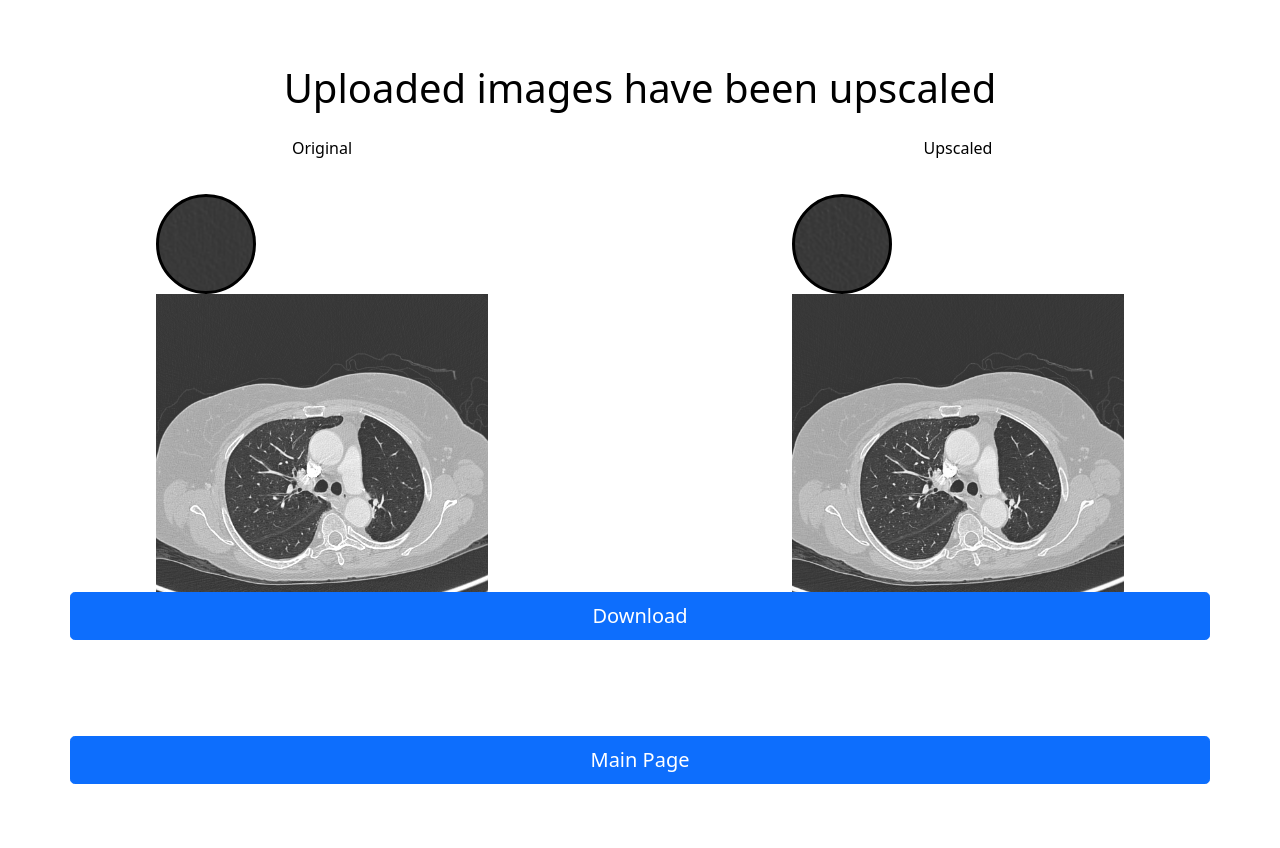
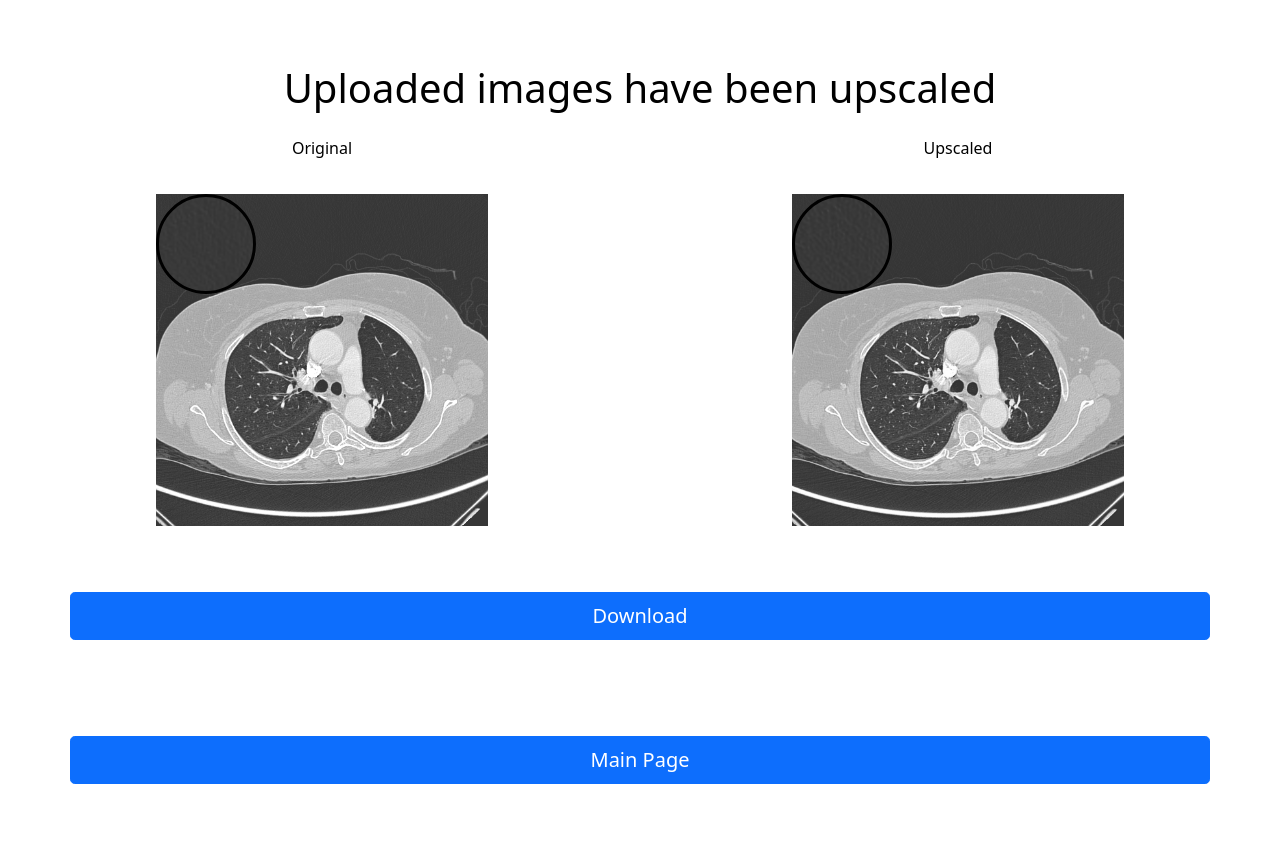
Before and after one commit to Anunnaki20/upscaler_website, a Django app: page /downloadZip/ in a window 1280 px wide. Shown: the part 52-900 px from the top of the page. Run offline with Django 3.2, Linux system fonts and the light colour scheme.

Commit message:
fixed magnification issue

```diff
--- a/static/styles/download.css
+++ b/static/styles/download.css
@@ -9,7 +9,7 @@
 .image-area {
     border: 2px dashed rgba(255, 255, 255, 0.7);
     padding: 1rem;
-    /* position: relative; */
+    position: relative;
     height: 23rem;
     width: 23rem;
 }
@@ -20,17 +20,18 @@
     max-width: 100%;
     max-height: 100%;
     margin: 0;
+    overflow: hidden;
 }
 
 
 * {box-sizing: border-box;}
 
 .img-magnifier-container {
-  position: relative;
+  position: absolute;
 }
 
 .img-magnifier-glass {
-    position: relative;
+    position: absolute;
     border: 3px solid #000;
     border-radius: 50%;
     cursor: none;
```
